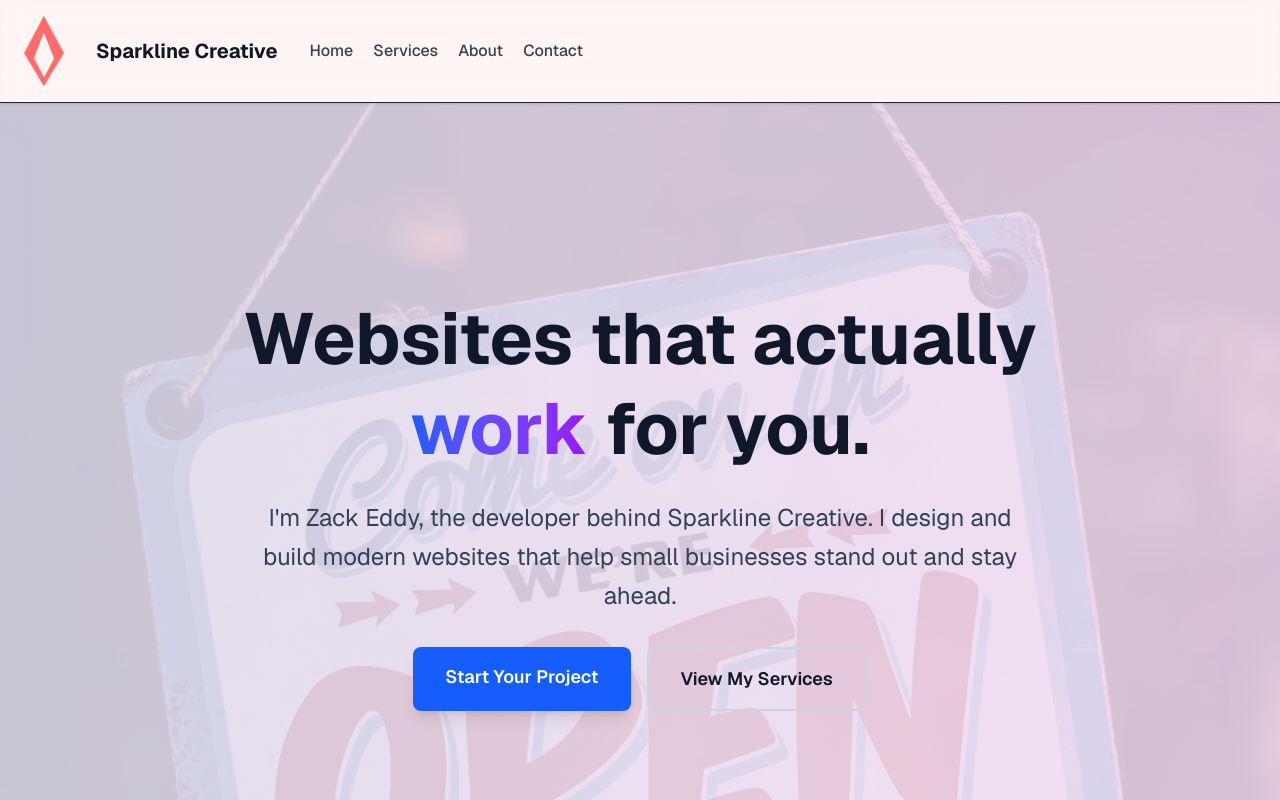
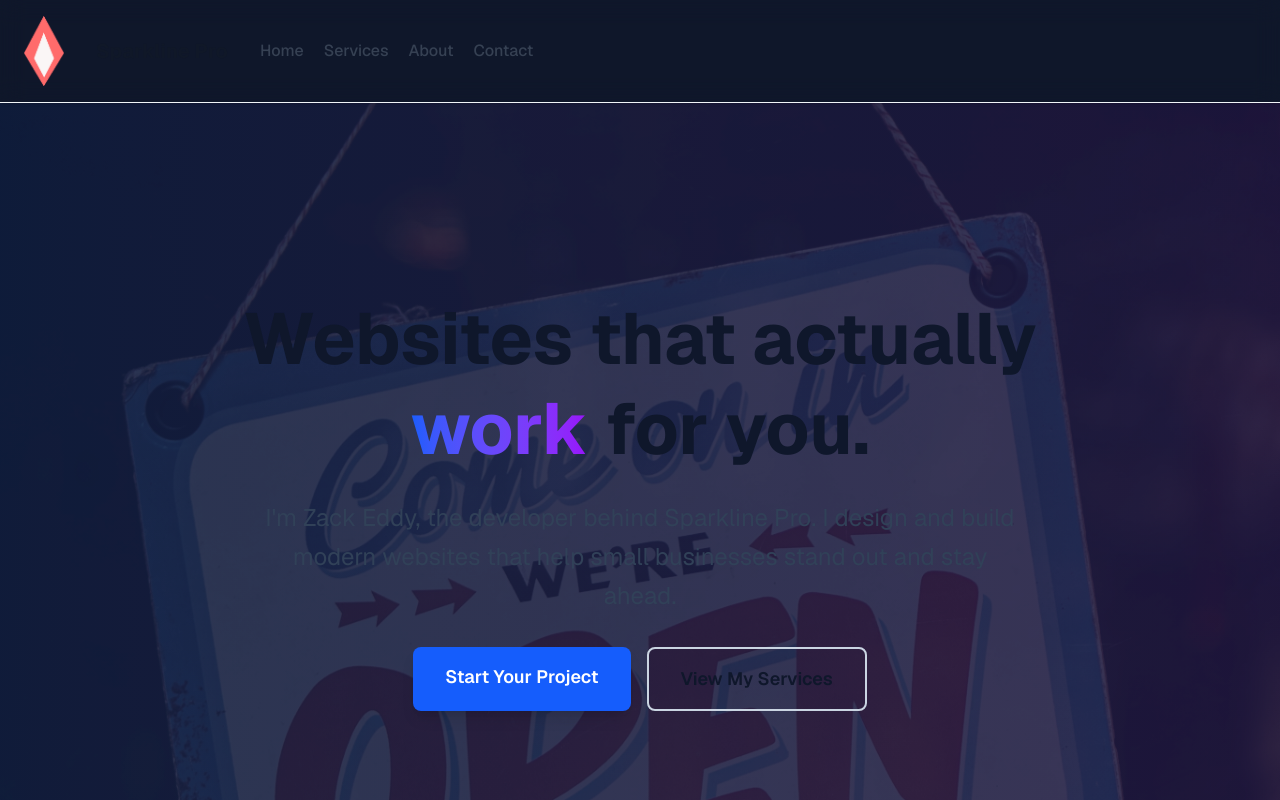
Before and after one commit to ZackaryEddy/PortfolioSite, a Next.js app: page / in a window 1280 px wide. Shown: the top 800 px of the page. Built offline with nearby package versions, Linux system fonts and the light colour scheme.

Commit message:
Add dark mode as default and rebrand to Sparkline Pro

```diff
--- a/src/app/globals.css
+++ b/src/app/globals.css
@@ -1,5 +1,5 @@
 /* Import Tailwind CSS utilities and components */
-@import "tailwindcss";
+@import 'tailwindcss';
 
 /* Global smooth scrolling behavior for anchor navigation */
 html {
@@ -8,17 +8,17 @@ html {
 
 /* CSS Custom Properties for Light Mode Theme */
 :root {
-  --background: #fff5f5;     /* Light coral background (coral-50) */
-  --foreground: #1f2937;     /* Dark gray text for good contrast */
-  --surface: #ffe3e3;        /* Light coral surface color (coral-100) */
+  --background: #fff5f5; /* Light coral background (coral-50) */
+  --foreground: #1f2937; /* Dark gray text for good contrast */
+  --surface: #ffe3e3; /* Light coral surface color (coral-100) */
   --surface-secondary: #ffffff; /* Pure white for cards/elevated surfaces */
 }
 
 /* CSS Custom Properties for Dark Mode Theme */
 .dark {
-  --background: #0f172a;     /* Very dark slate background */
-  --foreground: #f1f5f9;     /* Light text for dark mode readability */
-  --surface: #1e293b;        /* Dark slate surface color */
+  --background: #0f172a; /* Very dark slate background */
+  --foreground: #f1f5f9; /* Light text for dark mode readability */
+  --surface: #1e293b; /* Dark slate surface color */
   --surface-secondary: #334155; /* Lighter slate for elevated surfaces */
 }
 
@@ -29,8 +29,8 @@ html {
   --color-foreground: var(--foreground);
   --color-surface: var(--surface);
   --color-surface-secondary: var(--surface-secondary);
-  --font-sans: var(--font-geist-sans);   /* Next.js font variable */
-  --font-mono: var(--font-geist-mono);   /* Next.js mono font variable */
+  --font-sans: var(--font-geist-sans); /* Next.js font variable */
+  --font-mono: var(--font-geist-mono); /* Next.js mono font variable */
 }
 
 /* Root HTML element styling */
@@ -58,15 +58,15 @@ body {
 
 /* Scrollbar track (background area) */
 ::-webkit-scrollbar-track {
-  @apply bg-gray-100;
+  @apply bg-gray-100 dark:bg-gray-800;
 }
 
 /* Scrollbar thumb (draggable part) */
 ::-webkit-scrollbar-thumb {
-  @apply bg-gray-300 rounded-lg;
+  @apply bg-gray-300 dark:bg-gray-600 rounded-lg;
 }
 
 /* Scrollbar thumb hover state */
 ::-webkit-scrollbar-thumb:hover {
-  @apply bg-gray-400;
+  @apply bg-gray-400 dark:bg-gray-500;
 }
--- a/src/app/layout.tsx
+++ b/src/app/layout.tsx
@@ -17,7 +17,7 @@ const geistMono = Geist_Mono({
 
 // SEO metadata configuration for the portfolio site
 export const metadata: Metadata = {
-  title: 'Zack Eddy - Web Developer | Sparkline Creative',
+  title: 'Zack Eddy - Web Developer | Sparkline Pro',
   description:
     'Professional web development services. Custom websites that help small businesses stand out and stay ahead.',
   // Custom favicon configuration using the Sparkline logo
@@ -34,12 +34,12 @@ export default function RootLayout({
   children: React.ReactNode;
 }>) {
   return (
-    <html lang="en">
+    <html lang="en" className="dark">
       <body
-        className={`${geistSans.variable} ${geistMono.variable} antialiased bg-coral-50 text-gray-900`}
+        className={`${geistSans.variable} ${geistMono.variable} antialiased bg-coral-50 dark:bg-gray-900 text-gray-900 dark:text-white`}
       >
-        {/* Sticky navigation bar with coral theming */}
-        <nav className="sticky top-0 z-50 backdrop-blur-md bg-coral-50/90 border-b border-coral-200 px-6 py-4 shadow-sm">
+        {/* Sticky navigation bar with dark theming */}
+        <nav className="sticky top-0 z-50 backdrop-blur-md bg-coral-50/90 dark:bg-gray-900/90 border-b border-coral-200 dark:border-gray-800 px-6 py-4 shadow-sm">
           <div className="max-w-7xl mx-auto flex items-center justify-between">
             <div className="flex items-center space-x-8">
               {/* Company logo - unoptimized for static export */}
@@ -51,32 +51,32 @@ export default function RootLayout({
                 unoptimized
               />
               {/* Company name/brand */}
-              <span className="text-xl font-bold text-gray-900">
-                Sparkline Creative
+              <span className="text-xl font-bold text-gray-900 dark:text-white">
+                Sparkline Pro
               </span>
               {/* Navigation menu - hidden on mobile, visible on desktop */}
               <div className="hidden md:flex space-x-5">
                 <a
                   href="#home"
-                  className="text-gray-700 hover:text-blue-600 transition-colors font-medium"
+                  className="text-gray-700 dark:text-gray-300 hover:text-blue-600 dark:hover:text-blue-400 transition-colors font-medium"
                 >
                   Home
                 </a>
                 <a
                   href="#services"
-                  className="text-gray-700 hover:text-blue-600 transition-colors font-medium"
+                  className="text-gray-700 dark:text-gray-300 hover:text-blue-600 dark:hover:text-blue-400 transition-colors font-medium"
                 >
                   Services
                 </a>
                 <a
                   href="#about"
-                  className="text-gray-700 hover:text-blue-600 transition-colors font-medium"
+                  className="text-gray-700 dark:text-gray-300 hover:text-blue-600 dark:hover:text-blue-400 transition-colors font-medium"
                 >
                   About
                 </a>
                 <a
                   href="#contact"
-                  className="text-gray-700 hover:text-blue-600 transition-colors font-medium"
+                  className="text-gray-700 dark:text-gray-300 hover:text-blue-600 dark:hover:text-blue-400 transition-colors font-medium"
                 >
                   Contact
                 </a>
@@ -85,10 +85,8 @@ export default function RootLayout({
           </div>
         </nav>
 
-        {/* Main content area with coral background */}
-        <main className="min-h-screen bg-coral-50">
-          {children}
-        </main>
+        {/* Main content area with dark background */}
+        <main className="min-h-screen bg-coral-50 dark:bg-gray-900">{children}</main>
       </body>
     </html>
   );
--- a/src/app/page.tsx
+++ b/src/app/page.tsx
@@ -10,11 +10,11 @@ import ContactForm from './components/ContactForm';
 export default function Home() {
   return (
     // Main container with coral/slate backgrounds that transition between themes
-    <div className="min-h-screen bg-coral-50 transition-colors">
+    <div className="min-h-screen bg-coral-50 dark:bg-gray-900 transition-colors">
       {/* Hero Section - Full-screen intro with background image and call-to-action buttons */}
       <section
         id="home"
-        className="relative min-h-screen flex items-center justify-center overflow-hidden bg-gradient-to-br from-coral-50 to-coral-100 transition-colors"
+        className="relative min-h-screen flex items-center justify-center overflow-hidden bg-gradient-to-br from-coral-50 to-coral-100 dark:from-gray-900 dark:to-gray-800 transition-colors"
       >
         <div className="absolute inset-0 z-0">
           {/* Hero background image - unoptimized for static export */}
@@ -30,7 +30,7 @@ export default function Home() {
         </div>
 
         <div className="relative z-10 max-w-4xl mx-auto px-6 text-center">
-          <h1 className="text-5xl md:text-7xl font-bold text-slate-900 mb-6 leading-tight">
+          <h1 className="text-5xl md:text-7xl font-bold text-slate-900 dark:text-white mb-6 leading-tight">
             Websites that actually
             <span className="bg-gradient-to-r from-blue-600 to-purple-600 bg-clip-text text-transparent">
               {' '}
@@ -38,8 +38,8 @@ export default function Home() {
             </span>{' '}
             for you.
           </h1>
-          <p className="text-xl md:text-2xl text-slate-700 mb-8 max-w-3xl mx-auto leading-relaxed">
-            I&apos;m Zack Eddy, the developer behind Sparkline Creative. I
+          <p className="text-xl md:text-2xl text-slate-700 dark:text-gray-300 mb-8 max-w-3xl mx-auto leading-relaxed">
+            I&apos;m Zack Eddy, the developer behind Sparkline Pro. I
             design and build modern websites that help small businesses stand
             out and stay ahead.
           </p>
@@ -54,7 +54,7 @@ export default function Home() {
             {/* Secondary button linking to services section */}
             <a
               href="#services"
-              className="border-2 border-slate-300 text-slate-900 hover:bg-slate-100 px-8 py-4 rounded-lg font-semibold text-lg transition-all duration-200 text-center"
+              className="border-2 border-slate-300 dark:border-gray-600 text-slate-900 dark:text-white hover:bg-slate-100 dark:hover:bg-gray-800 px-8 py-4 rounded-lg font-semibold text-lg transition-all duration-200 text-center"
             >
               View My Services
             </a>
@@ -65,11 +65,11 @@ export default function Home() {
       {/* Services Section - Lists what services are offered with numbered items and image */}
       <section
         id="services"
-        className="py-20 px-6 bg-coral-100 transition-colors"
+        className="py-20 px-6 bg-coral-100 dark:bg-gray-800 transition-colors"
       >
         <div className="max-w-6xl mx-auto">
           <div className="text-center mb-16">
-            <h2 className="text-4xl md:text-5xl font-bold text-slate-900 mb-6">
+            <h2 className="text-4xl md:text-5xl font-bold text-slate-900 dark:text-white mb-6">
               Here&apos;s what I can help with:
             </h2>
             <div className="w-24 h-1 bg-gradient-to-r from-blue-600 to-purple-600 mx-auto"></div>
@@ -83,10 +83,10 @@ export default function Home() {
                     <span className="text-white font-bold text-sm">1</span>
                   </div>
                   <div>
-                    <h3 className="text-xl font-semibold text-slate-900 mb-2">
+                    <h3 className="text-xl font-semibold text-slate-900 dark:text-white mb-2">
                       Custom websites made from scratch
                     </h3>
-                    <p className="text-slate-600">
+                    <p className="text-slate-600 dark:text-gray-300">
                       Tailored solutions that perfectly match your brand and
                       business needs.
                     </p>
@@ -98,10 +98,10 @@ export default function Home() {
                     <span className="text-white font-bold text-sm">2</span>
                   </div>
                   <div>
-                    <h3 className="text-xl font-semibold text-slate-900 mb-2">
+                    <h3 className="text-xl font-semibold text-slate-900 dark:text-white mb-2">
                       Redesigns that bring old sites back to life
                     </h3>
-                    <p className="text-slate-600">
+                    <p className="text-slate-600 dark:text-gray-300">
                       Modern makeovers that improve user experience and
                       performance.
                     </p>
@@ -113,10 +113,10 @@ export default function Home() {
                     <span className="text-white font-bold text-sm">3</span>
                   </div>
                   <div>
-                    <h3 className="text-xl font-semibold text-slate-900 mb-2">
+                    <h3 className="text-xl font-semibold text-slate-900 dark:text-white mb-2">
                       Performance and SEO improvements
                     </h3>
-                    <p className="text-slate-600">
+                    <p className="text-slate-600 dark:text-gray-300">
                       Fast-loading sites that rank well and convert visitors.
                     </p>
                   </div>
@@ -127,10 +127,10 @@ export default function Home() {
                     <span className="text-white font-bold text-sm">4</span>
                   </div>
                   <div>
-                    <h3 className="text-xl font-semibold text-slate-900 mb-2">
+                    <h3 className="text-xl font-semibold text-slate-900 dark:text-white mb-2">
                       Regular updates and long-term support
                     </h3>
-                    <p className="text-slate-600">
+                    <p className="text-slate-600 dark:text-gray-300">
                       Ongoing maintenance to keep your site secure and
                       up-to-date.
                     </p>
@@ -156,7 +156,7 @@ export default function Home() {
       </section>
 
       {/* Process Section - Explains the development workflow with image and step-by-step breakdown */}
-      <section className="py-20 px-6 bg-coral-50 transition-colors">
+      <section className="py-20 px-6 bg-coral-50 dark:bg-gray-900 transition-colors">
         <div className="max-w-6xl mx-auto">
           <div className="grid md:grid-cols-2 gap-12 items-center">
             <div className="relative order-2 md:order-1">
@@ -173,16 +173,16 @@ export default function Home() {
             </div>
 
             <div className="order-1 md:order-2">
-              <h2 className="text-4xl md:text-5xl font-bold text-slate-900 mb-6">
+              <h2 className="text-4xl md:text-5xl font-bold text-slate-900 dark:text-white mb-6">
                 How it all comes together:
               </h2>
               <div className="w-24 h-1 bg-gradient-to-r from-green-500 to-blue-500 mb-8"></div>
-              <p className="text-lg text-slate-700 leading-relaxed mb-6">
+              <p className="text-lg text-slate-700 dark:text-gray-300 leading-relaxed mb-6">
                 We&apos;ll start with a quick chat about what you need — your
                 goals, audience, and style. Then I&apos;ll sketch, code, and
                 test until everything feels right.
               </p>
-              <p className="text-lg text-slate-700 leading-relaxed">
+              <p className="text-lg text-slate-700 dark:text-gray-300 leading-relaxed">
                 You&apos;ll see progress the whole way, no surprises or jargon.
                 Just clear communication and quality results.
               </p>
@@ -194,22 +194,22 @@ export default function Home() {
       {/* About Section - Personal introduction with skills, experience, and professional image */}
       <section
         id="about"
-        className="py-20 px-6 bg-coral-100 transition-colors"
+        className="py-20 px-6 bg-coral-100 dark:bg-gray-800 transition-colors"
       >
         <div className="max-w-6xl mx-auto">
           <div className="grid md:grid-cols-2 gap-12 items-center">
             <div>
-              <h2 className="text-4xl md:text-5xl font-bold text-slate-900 mb-6">
+              <h2 className="text-4xl md:text-5xl font-bold text-slate-900 dark:text-white mb-6">
                 A bit about me:
               </h2>
               <div className="w-24 h-1 bg-gradient-to-r from-purple-600 to-pink-600 mb-8"></div>
-              <p className="text-lg text-slate-700 leading-relaxed mb-6">
+              <p className="text-lg text-slate-700 dark:text-gray-300 leading-relaxed mb-6">
                 I&apos;m Zack Eddy, a web developer with a passion for creating
                 beautiful, functional websites. With years of experience in the
                 industry, I understand what it takes to build sites that not
                 only look great but also perform well and meet business goals.
               </p>
-              <p className="text-lg text-slate-700 leading-relaxed">
+              <p className="text-lg text-slate-700 dark:text-gray-300 leading-relaxed">
                 Every project is an opportunity to solve problems creatively and
                 deliver something that makes a real difference for my clients.
               </p>
@@ -259,15 +259,15 @@ export default function Home() {
       {/* Contact Section - Contact form with multiple images and mailto functionality */}
       <section
         id="contact"
-        className="py-20 px-6 bg-coral-50 transition-colors"
+        className="py-20 px-6 bg-coral-50 dark:bg-gray-900 transition-colors"
       >
         <div className="max-w-7xl mx-auto">
           <div className="text-center mb-16">
-            <h2 className="text-4xl md:text-5xl font-bold text-slate-900 mb-6">
+            <h2 className="text-4xl md:text-5xl font-bold text-slate-900 dark:text-white mb-6">
               Get in touch
             </h2>
             <div className="w-24 h-1 bg-gradient-to-r from-orange-500 to-red-500 mx-auto mb-8"></div>
-            <p className="text-lg text-slate-700 leading-relaxed max-w-3xl mx-auto">
+            <p className="text-lg text-slate-700 dark:text-gray-300 leading-relaxed max-w-3xl mx-auto">
               I&apos;m excited to hear about your project! Whether you have a
               clear vision or just an idea you&apos;d like to explore,
               let&apos;s start the conversation.
@@ -306,7 +306,7 @@ export default function Home() {
       </section>
 
       {/* Bottom Contact Bar - Phone, email, and response promise in fixed bottom bar */}
-      <div className="bg-coral-100 border-t border-coral-200 py-6">
+      <div className="bg-coral-100 dark:bg-gray-800 border-t border-coral-200 dark:border-gray-700 py-6">
         <div className="max-w-7xl mx-auto px-6">
           <div className="flex flex-col md:flex-row items-center justify-between space-y-2 md:space-y-0">
             {/* Contact Information */}
@@ -316,12 +316,12 @@ export default function Home() {
                   <span className="text-white font-bold text-sm">@</span>
                 </div>
                 <div>
-                  <p className="text-slate-900 font-medium text-sm">
+                  <p className="text-slate-900 dark:text-white font-medium text-sm">
                     Email
                   </p>
                   <a
                     href="mailto:Zack@sparkline.pro"
-                    className="text-blue-600 hover:underline"
+                    className="text-blue-600 dark:text-blue-400 hover:underline"
                   >
                     Zack@sparkline.pro
                   </a>
@@ -330,11 +330,11 @@ export default function Home() {
             </div>
 
             {/* Quick Response Promise */}
-            <div className="bg-coral-200 px-2 py-3 rounded-lg max-w-lg">
-              <h4 className="text-sm font-semibold text-slate-900 mb-1">
+            <div className="bg-coral-200 dark:bg-gray-700 px-2 py-3 rounded-lg max-w-lg">
+              <h4 className="text-sm font-semibold text-slate-900 dark:text-white mb-1">
                 Quick Response Promise
               </h4>
-              <p className="text-md text-slate-700">
+              <p className="text-md text-slate-700 dark:text-gray-300">
                 I typically respond to new inquiries within 24 hours.
               </p>
             </div>
```
Also changed, not shown: src/app/components/ContactForm.tsx (+6 -6 lines).
